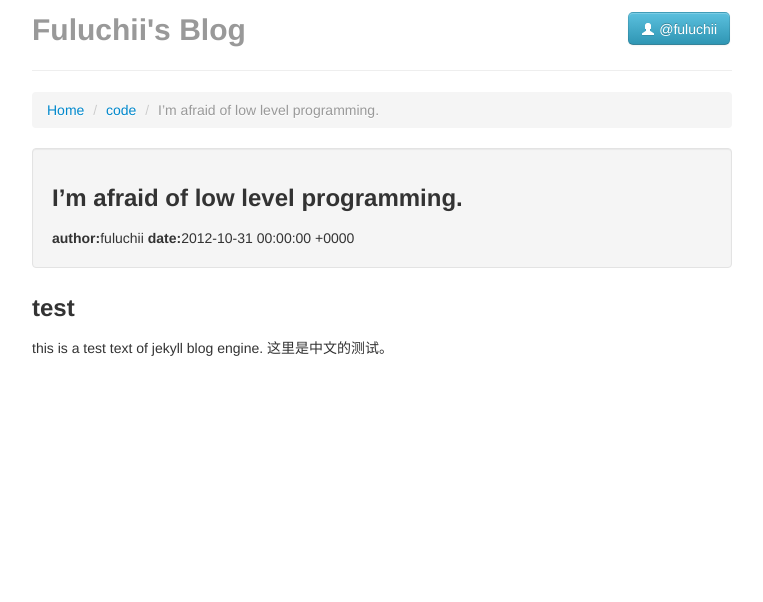
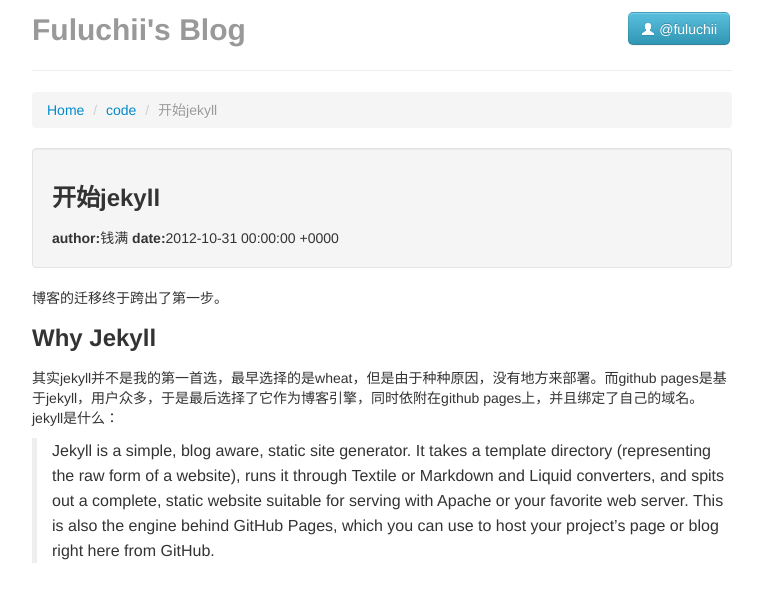
Before and after one commit to killsophia/killsophia.github.io, a Jekyll site: the page built from _posts/2012-10-31-Helloworld.markdown, in a window 1280 px wide. Shown: the top 602 px of the page, without its empty margins (258-1021 px from the left). Built offline with Jekyll 4.4.1, drawn with Linux system fonts in a browser that asks for light colours; nearby versions of some CDN libraries.

Commit message:
markdown

```diff
--- a/_layouts/default.html
+++ b/_layouts/default.html
@@ -2,7 +2,7 @@
 <html>
   <head>
     <meta charset="utf-8">
-    <title>Fuluchii钱满 Blog-{{page.title}}</title>
+    <title>钱满 Blog-{{page.title}}</title>
     <!-- Bootstrap -->
     <link href="../stylesheets/bootstrap.min.css" rel="stylesheet" media="screen">
     <style type="text/css">
--- /dev/null
+++ b/_posts/2012-10-31-Helloworld.markdown
@@ -0,0 +1,11 @@
+---
+author: 钱满
+title: 开始jekyll
+layout: post
+category: code
+---
+博客的迁移终于跨出了第一步。
+### Why Jekyll
+其实jekyll并不是我的第一首选，最早选择的是wheat，但是由于种种原因，没有地方来部署。而github pages是基于jekyll，用户众多，于是最后选择了它作为博客引擎，同时依附在github pages上，并且绑定了自己的域名。
+jekyll是什么：
+> Jekyll is a simple, blog aware, static site generator. It takes a template directory (representing the raw form of a website), runs it through Textile or Markdown and Liquid converters, and spits out a complete, static website suitable for serving with Apache or your favorite web server. This is also the engine behind GitHub Pages, which you can use to host your project’s page or blog right here from GitHub.
--- a/_posts/2012-10-31-Helloworld.md
+++ /dev/null
@@ -1,9 +0,0 @@
----
-author: fuluchii
-title: I&#8217;m afraid of low level programming.
-layout: post
-category: code
----
-### test
-this is a test text of jekyll blog engine.
-这里是中文的测试。
```
Also changed, not shown: _posts/2012-10-30-Helloworld.markdown (deleted, +0 -9 lines).
